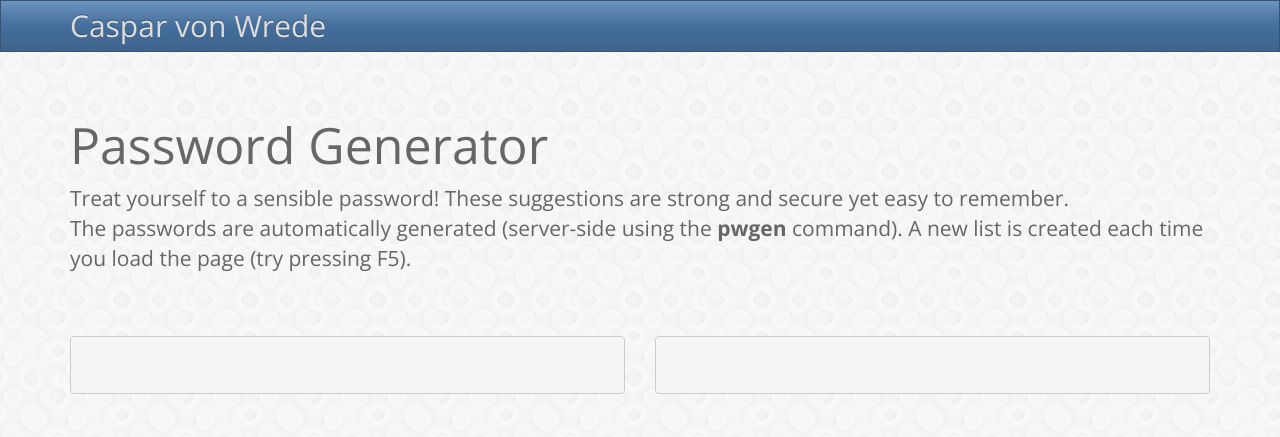
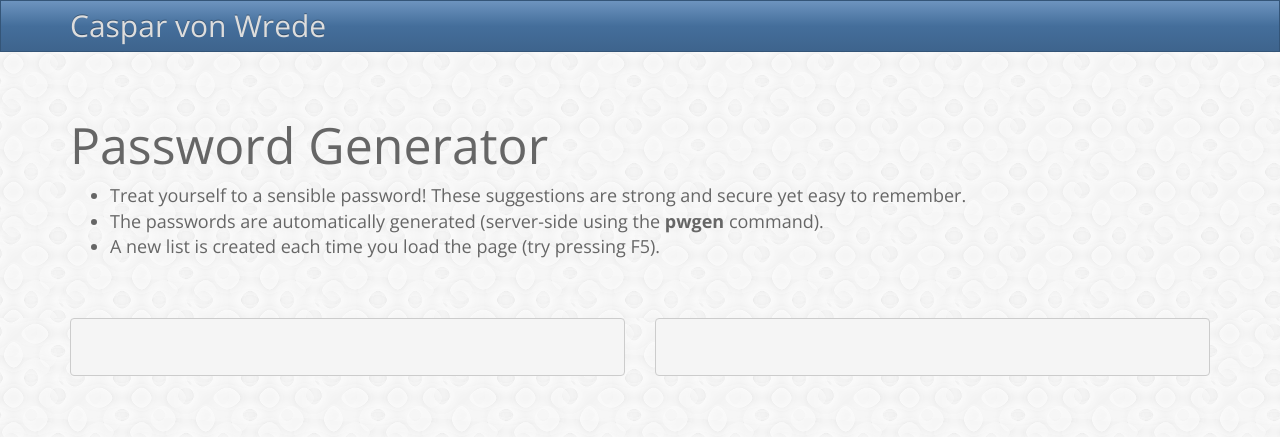
Before and after one commit to caspii/casparwre.de, a PHP site: page /passwords.php in a window 1280 px wide. Shown: the top 437 px of the page. Run offline with PHP 8.4, Linux system fonts and the light colour scheme; some libraries are stand-ins or nearby versions.

Commit message:
Various updates

```diff
--- a/css/main.css
+++ b/css/main.css
@@ -2,7 +2,7 @@
    Author's custom styles
    ========================================================================== */
 
-p {
+body {
 	font-size: 18px;
 }
 
--- a/passwords.php
+++ b/passwords.php
@@ -32,11 +32,11 @@
     <div class="jumbotron">
       <div class="container">
         <h1>Password Generator</h1>
-        <p>
-        Treat yourself to a sensible password! These suggestions are strong and secure yet easy to remember.<br>
-		    The passwords are automatically generated (server-side using the <b>pwgen</b> command). A new list is created each time you
-		load the page (try pressing F5).
-        </p>
+        <ul>
+          <li>Treat yourself to a sensible password! These suggestions are strong and secure yet easy to remember.</li>
+		      <li>The passwords are automatically generated (server-side using the <b>pwgen</b> command). </li>
+          <li>A new list is created each time you load the page (try pressing F5). </li>
+        </ul>
       </div>
     </div>
 
```
